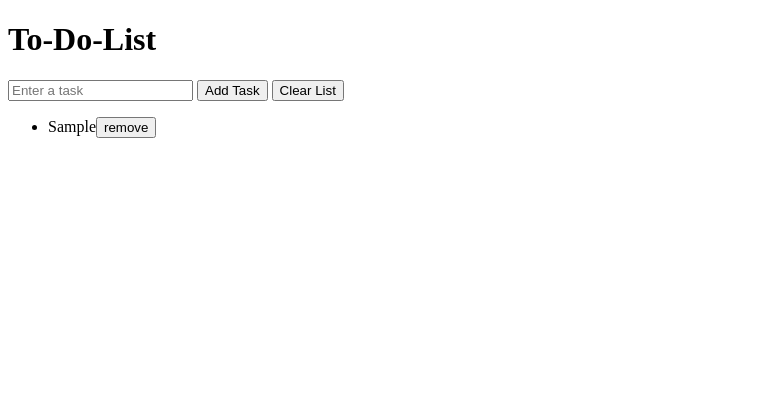
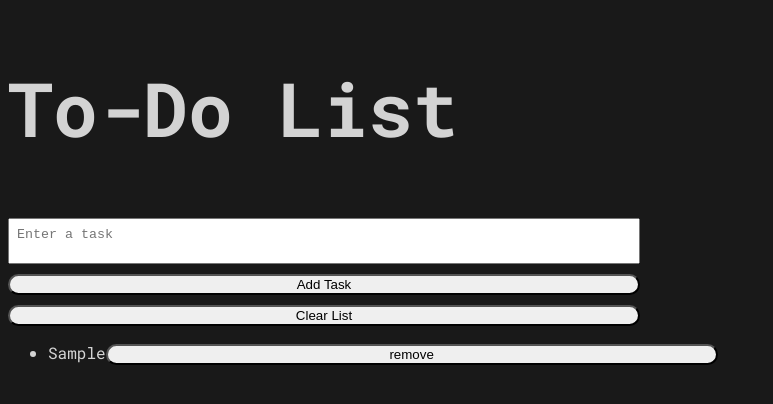
Before and after one commit to AlimMak/To-Do-list, a plain HTML site: page index.html in a window 1280 px wide. Both pictures are taken after typing "Sample" into the empty fields and a click on the button "Add Task". Shown: the whole page, without its empty margins (0-773 px from the left). Drawn offline with Linux system fonts and the light colour scheme.

Commit message:
added basic frontend has some edge cases that need to be taken care of

```diff
--- a/index.html
+++ b/index.html
@@ -3,18 +3,28 @@
 <head>
     <meta charset="UTF-8">
     <meta name="viewport" content="width=device-width, initial-scale=1.0">
-    <title>To-Do-List</title>
+    <link rel="stylesheet" href="styles.css">
+    <link href="https://fonts.googleapis.com/css2?family=Outfit:wght@100..900&family=Roboto+Mono:ital,wght@0,100..700;1,100..700&display=swap" rel="stylesheet">
+    <title id="title">To-Do-List</title>
 </head>
-<body>
-    <h1>To-Do-List</h1>
-    <input type="text" id="taskInput" placeholder="Enter a task" />
-    <button id="addTaskButton">Add Task</button>
-    <button id="clearListButton">Clear List</button>
+<!-- <body> -->
 
-    <ul id="taskList">
-        <!-- Put all the tasks here -->
-    </ul>
 
+    <div class="top-half">
+        <h1>To-Do List</h1>
+        <textarea id="taskInput" class="autoresize" placeholder="Enter a task"></textarea>
+<!--        <input type="text" id="taskInput" placeholder="Enter a task" /> -->
+        <button id="addTaskButton">Add Task</button>
+        <button id="clearListButton">Clear List</button>
+    </div>
+    <div class="taskClass">
+        <ul id="taskList"> </ul>
+
+    </div>
     <script src="script.js"></script>
-</body>
+
+
+<!-- <body> -->
+
+
 </html>
--- a/script.js
+++ b/script.js
@@ -1,3 +1,9 @@
+
+
+
+
+
+
 console.log("Script loaded....")
 const addTask = document.getElementById("addTaskButton");
 const clearArray = document.getElementById("clearListButton");
@@ -39,6 +45,8 @@ function addToArray(){
     document.getElementById("taskInput").value = null;
     console.log(taskArray);
     createList(taskArray)
+    document.querySelector('.autoresize').dispatchEvent(new Event('input'));
+
 }
 }
 
@@ -84,3 +92,15 @@ function validateTask(arg){
         return true;
     }
 }
+
+document.querySelector('.autoresize').addEventListener('input', function(){
+    this.style.height = 'auto';
+    const maxHeight = 500; // set the max height the same as the one I put in css
+    // set the height to the scrollbar and cap once at maxHeight
+    this.style.height = Math.min(this.scrollHeight, maxHeight) + "px";
+    // if scrollHeight > maxHeight then show scrollbar if not then keep it hidden
+    this.style.overflowY = this.scrollHeight > maxHeight ? "auto" : "hidden";
+});
+
+// Add this after the event listener
+document.querySelector('.autoresize').dispatchEvent(new Event('input'));
--- /dev/null
+++ b/styles.css
@@ -0,0 +1,53 @@
+.top-half{
+    display:flex;
+    flex-direction: column;
+    color: rgb(255, 255, 255, 0.81);
+    background-color: rgb(25, 25, 25);
+    font-family: "Roboto Mono";
+    align-items: flex-start;
+    gap: 10px
+}
+
+h1 {
+    font-size: 75px;
+    text-align: center;
+
+  }
+
+input{
+    min-height: 20px;
+    min-width: 100px;
+    border-radius: 15px;
+    text-align: center;
+    resize: both;
+    overflow: auto;
+
+
+}
+button{
+    border-radius: 15px;
+    width: 50%;
+
+}
+
+.autoresize {
+    resize: none;
+    overflow-y: hidden; /* Need this or auto resize won't work */
+    min-height: 40px;
+    width: 50%;
+    padding: 8px;
+    box-sizing: border-box;
+    max-height: 500px;
+}
+
+.taskClass{
+    color: rgb(255, 255, 255, 0.81);
+    background-color: rgb(25, 25, 25);
+    font-family: "Roboto Mono";
+}
+
+body{
+    color: rgb(255, 255, 255, 0.81);
+    background-color: rgb(25, 25, 25);
+    font-family: "Roboto Mono";
+}
```
